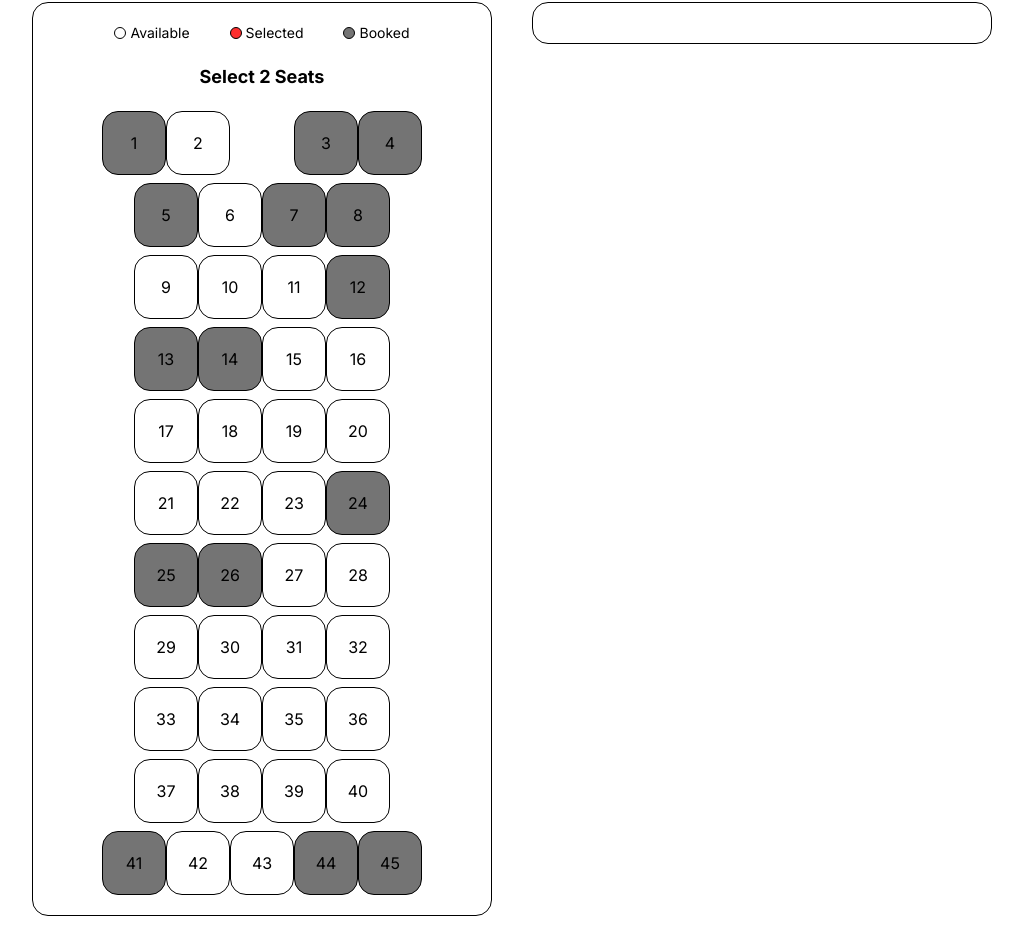
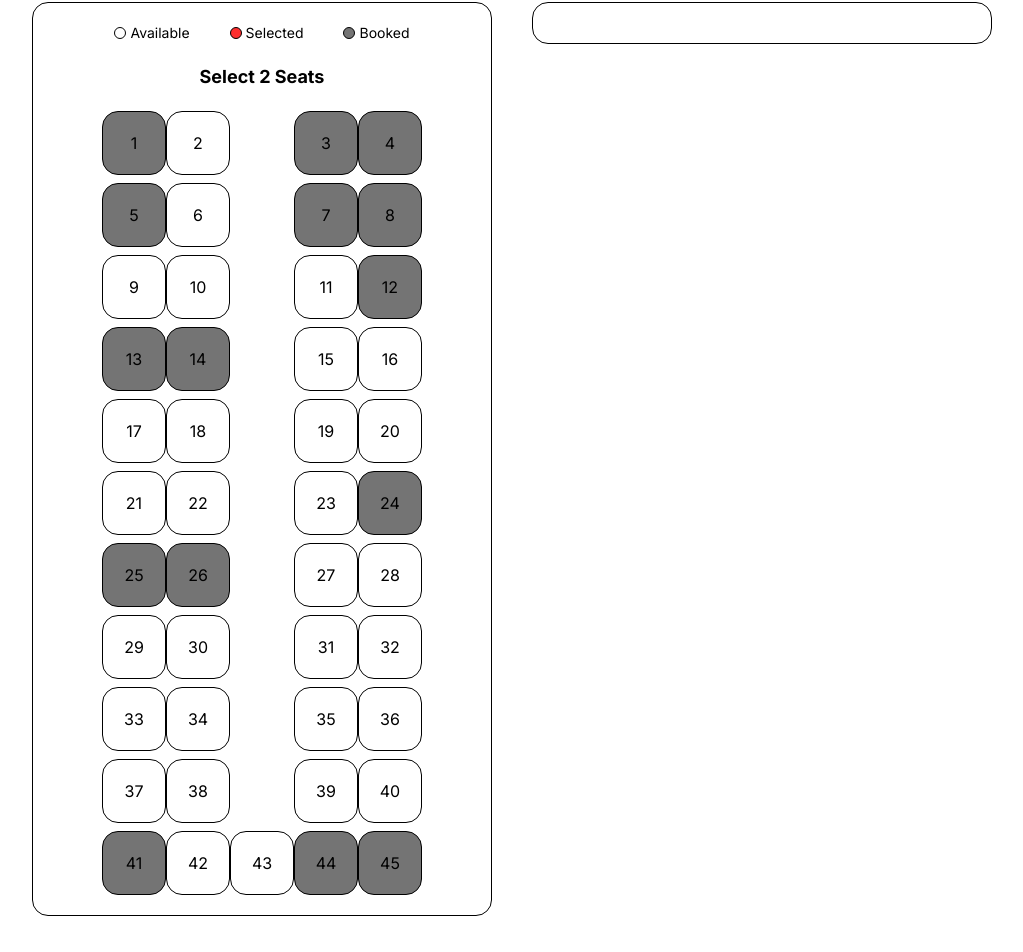
Before and after one commit to knowsblednyahaha/Locomote, a Next.js app: page /bookuser in a window 1280 px wide. Shown: the part 288-1240 px from the top of the page, without its empty margins (128-1151 px from the left). Built offline with nearby package versions, Linux system fonts and the light colour scheme.

Commit message:
added pathway between 2 seats

```diff
--- a/app/components/Book/BusSeat.tsx
+++ b/app/components/Book/BusSeat.tsx
@@ -16,7 +16,7 @@ const BusSeat: React.FC<BusSeatProps> = ({ seatNumber, disabled = false }) => {
   };
 
   return (
-    <div className="relative flex justify-center items-center">
+    <div className="flex justify-center items-center">
       <input
         type="checkbox"
         id={`seat-${seatNumber}`}
--- a/app/components/Book/BusSeats.tsx
+++ b/app/components/Book/BusSeats.tsx
@@ -13,54 +13,63 @@ const BusSeats = () => {
       <div className="flex flex-row">
         <BusSeat seatNumber={5} disabled />
         <BusSeat seatNumber={6} />
+        <div className="w-16 h-16"></div>
         <BusSeat seatNumber={7} disabled />
         <BusSeat seatNumber={8} disabled />
       </div>
       <div className="flex flex-row">
         <BusSeat seatNumber={9} />
         <BusSeat seatNumber={10} />
+        <div className="w-16 h-16"></div>
         <BusSeat seatNumber={11} />
         <BusSeat seatNumber={12} disabled />
       </div>
       <div className="flex flex-row">
         <BusSeat seatNumber={13} disabled />
         <BusSeat seatNumber={14} disabled />
+        <div className="w-16 h-16"></div>
         <BusSeat seatNumber={15} />
         <BusSeat seatNumber={16} />
       </div>
       <div className="flex flex-row">
         <BusSeat seatNumber={17} />
         <BusSeat seatNumber={18} />
+        <div className="w-16 h-16"></div>
         <BusSeat seatNumber={19} />
         <BusSeat seatNumber={20} />
       </div>
       <div className="flex flex-row">
         <BusSeat seatNumber={21} />
         <BusSeat seatNumber={22} />
+        <div className="w-16 h-16"></div>
         <BusSeat seatNumber={23} />
         <BusSeat seatNumber={24} disabled />
       </div>
       <div className="flex flex-row">
         <BusSeat seatNumber={25} disabled />
         <BusSeat seatNumber={26} disabled />
+        <div className="w-16 h-16"></div>
         <BusSeat seatNumber={27} />
         <BusSeat seatNumber={28} />
       </div>
       <div className="flex flex-row">
         <BusSeat seatNumber={29} />
         <BusSeat seatNumber={30} />
+        <div className="w-16 h-16"></div>
         <BusSeat seatNumber={31} />
         <BusSeat seatNumber={32} />
       </div>
       <div className="flex flex-row">
         <BusSeat seatNumber={33} />
         <BusSeat seatNumber={34} />
+        <div className="w-16 h-16"></div>
         <BusSeat seatNumber={35} />
         <BusSeat seatNumber={36} />
       </div>
       <div className="flex flex-row">
         <BusSeat seatNumber={37} />
         <BusSeat seatNumber={38} />
+        <div className="w-16 h-16"></div>
         <BusSeat seatNumber={39} />
         <BusSeat seatNumber={40} />
       </div>
```
